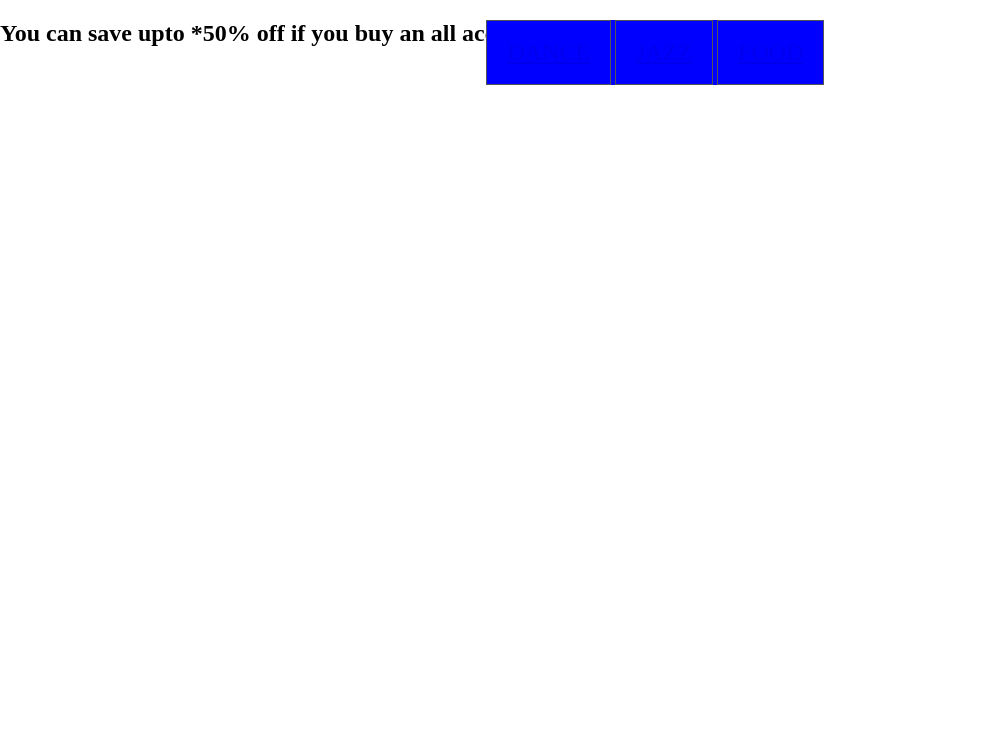
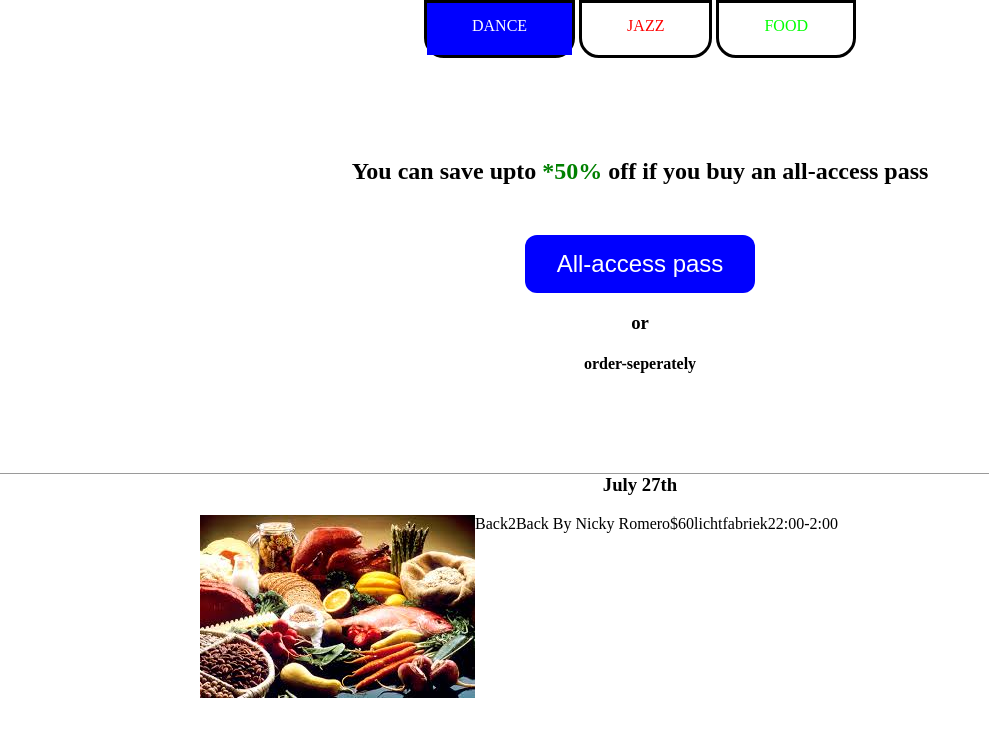
Before and after one commit to 622022/haarlem-festival-1920, a PHP site: page /eventpagetest.php in a window 1280 px wide. Shown: the top 737 px of the page, without its empty margins (0-989 px from the left). Run offline with PHP 8.4, Linux system fonts and the light colour scheme.

Commit message:
eventpage

```diff
--- a/css/event.css
+++ b/css/event.css
@@ -1,20 +1,101 @@
 @import 'main.css';
 
+:root{
+  --jazz-main: #F00;
+	--dance-main: #00F;
+	--food-main: #0F0;
+  --main-bg: #FFF;
+  --secondary-bg: #AAA;
+  --main-theme: #F00;
+  --secondary-theme: #900;
+  --tertiary-theme: #500;
+  --text-primary: #111;
+  --text-secondary: #666;
+  --shadow: rgba(0, 0, 0, 0.25);;
+}
 
-.navbar {
-  background-color: blue;
+body  {
+  margin: 0 auto;
+  text-align: center;
+}
+.navbarlist {
+  list-style-type: none;
+  margin: 0 auto;
+  padding: 0;
   overflow: hidden;
-  left: 38%;
-  position: fixed;
+  text-align:center;
+}
+
+.navbaritems{
+	display: inline-block;
+  border-style: solid;
+  border-width: 3px;
+  border-radius: 0px 0 20px 20px;
+  background-color: white;
 
 }
-.navbar a{
-    padding: 18px 20px;
-    border: 1px solid #555;
-    font-size: x-large;
-    display: inline-block;
+
+.navbaritems a {
+  display: inline-block;
+  text-align: center;
+  padding: 14px 16px;
+  text-decoration: none;
+  padding-left: 45px;
+  padding-right: 45px;
+  padding-bottom: 20px;
 }
-.All-access{
 
+.navbaritems a:hover {
+  background-color: var(--jazz-main);
+}
+.active {
+  background-color: var(--dance-main);
+  color: white;
+}
+#jazz{
+  color: var(--jazz-main);
+}
+#food{
+  color: var(--food-main);
+}
+span{
+  color: green;
+}
+#all-accessbtn{
+  background-color: var(--dance-main);
+  border: none;
+  border-radius: 12px;
+  color: white;
+  padding: 15px 32px;
+  text-align: center;
+  text-decoration: none;
+  display: inline-block;
+  font-size: 24px;
+  margin-top: 30px;
+}
+.all-access h2{
+  text-align: center;
+  margin-top: 100px;
 
 }
+.events h3{
+  margin-top: 0px;
+}
+hr {
+  display: block;
+  margin-top: 0.5em;
+  margin-bottom: 0.5em;
+  margin-left: auto;
+  margin-right: auto;
+  border-style: inset;
+  border-width: 1px;
+  margin-top: 100px;
+  margin-bottom: 0px;
+  border-bottom-width: 0px;
+
+}
+.flex-container {
+  display: flex;
+  margin-left: 200px;
+  margin-right: 200px;
+}
--- a/eventpagetest.php
+++ b/eventpagetest.php
@@ -2,21 +2,40 @@
 <html lang="en">
   <head>
     <meta charset="utf-8">
-    <meta name="viewport" content="width=device-width, initial-scale=1, shrink-to-fit=no">
+    <meta name="viewport" content="width=device-width, initial-scale=1.0">
     <link rel="stylesheet" href="css/event.css">
     <title>Dance event</title>
   </head>
   <body>
+    <header>
+      <nav>
+        <ul class="navbarlist">
+          <li class="navbaritems"><a class="active" href="#dance">DANCE</a></li>
+          <li class="navbaritems"><a div id= "jazz" href="#jazz">JAZZ</a></li>
+          <li class="navbaritems"><a div id= "food" href="#food">FOOD</a></li>
+        </ul>
+      </nav>
+    </header>
 
-    <div class="navbar">
-      <a href="#DANCE">DANCE</a>
-      <a href="#JAZZ">JAZZ</a>
-      <a href="#FOOD">FOOD</a>
-    </div>
+    <section class = "all-access">
+      <h2>You can save upto <span>*50%</span> off if you buy an all-access pass </h2>
+      <button div id="all-accessbtn" type="button">All-access pass</button>
+      <h3>or</h3>
+      <h4>order-seperately</h4>
+    </section>
 
-    <div class ="All-access">
-    <h2>You can save upto *50% off if you buy an all access-pass.</h2>
-    </div>
+    <section class="events">
+      <hr>
+      <h3>July 27th</h3>
+      <div class="flex-container">
+        <div class="image"><img src="download (4).jpg" alt="food"></div>
+        <div class="eventname">Back2Back By Nicky Romero</div>
+        <div class="eventprice">$60</div>
+        <div class="evenlocation">lichtfabriek</div>
+        <div class="eventtime">22:00-2:00</div>
+      </div>
+
+
 
 
 
```
